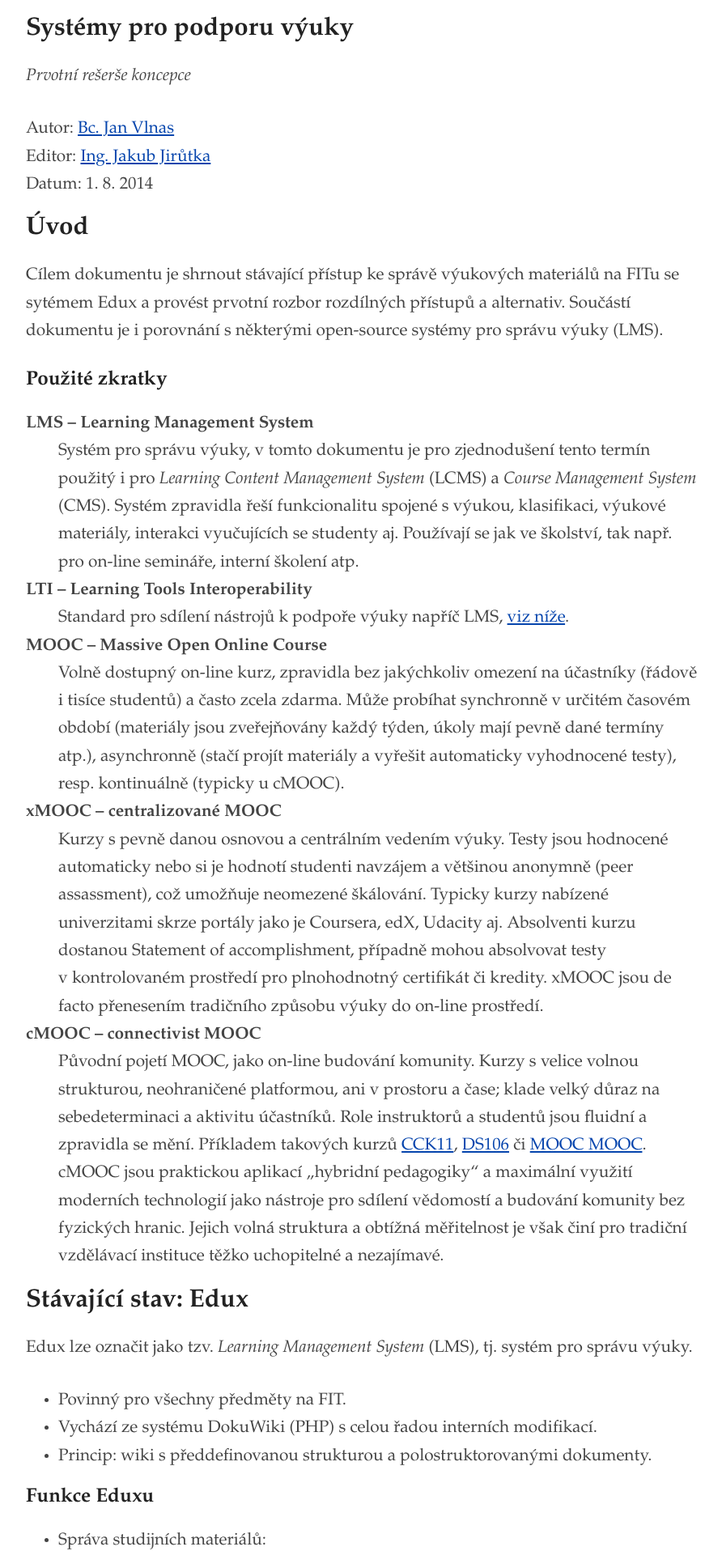
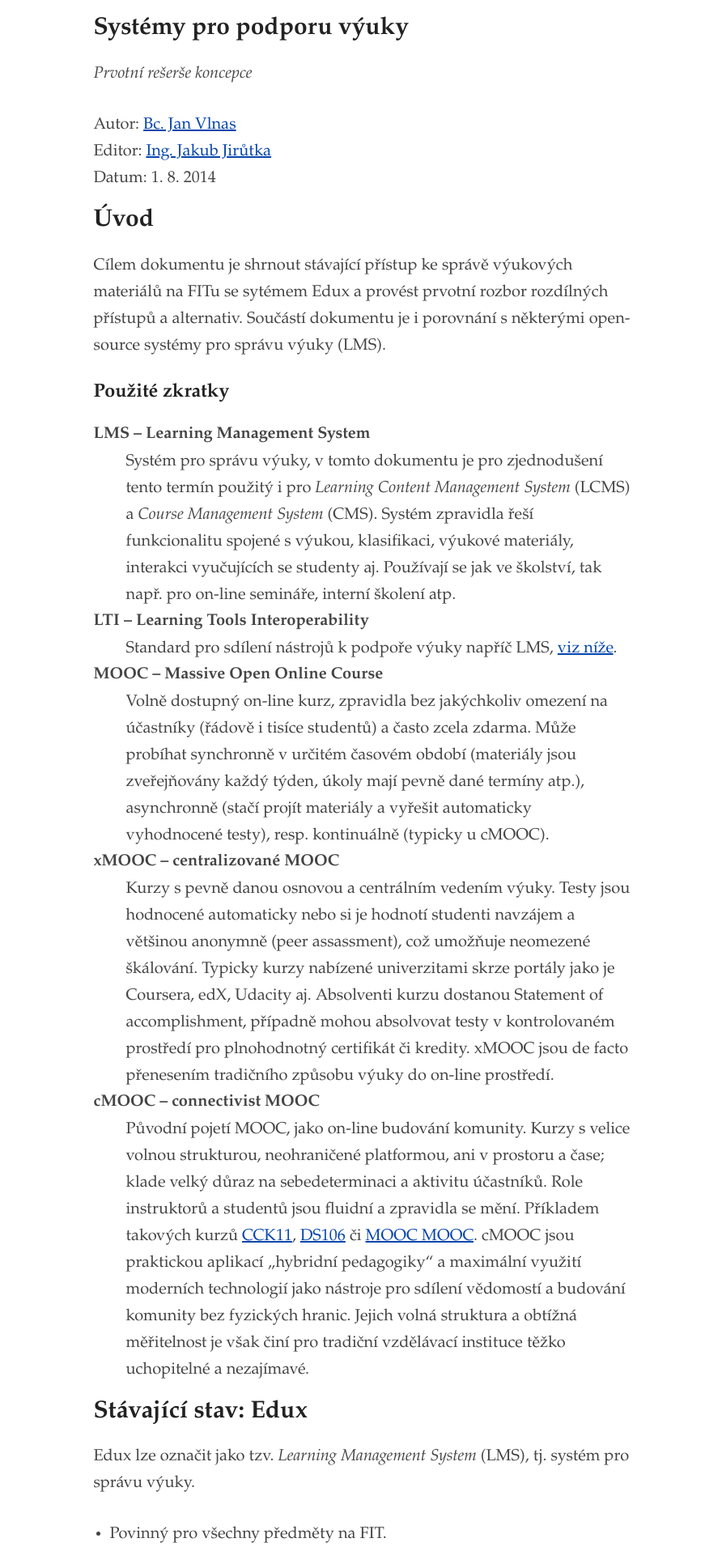
Before and after one commit to jnv/fit-reserse, a Jekyll site: the page built from _posts/2014-08-01-lms.md, in a window 1280 px wide. Shown: the top 1916 px of the page at 81% size, without its empty margins (192-1084 px from the left). Built offline with Jekyll 4.4.1, drawn with Linux system fonts in a browser that asks for light colours; some web fonts are replaced.

Commit message:
Allow figures to expand over the main content

```diff
--- a/_layouts/post.html
+++ b/_layouts/post.html
@@ -32,7 +32,6 @@
         <p class="post-published">
           Datum: <time class="post-date dt-published" datetime="{{ page.date | date: "%F %R" }}">{{ page.date | date: "%-d. %-m. %Y" }}</time>
         </p>
-
       </div>
     </header>
     <div class="e-content post-content">
--- a/stylesheets/main.scss
+++ b/stylesheets/main.scss
@@ -3,10 +3,12 @@
 @import "vars-typeplate";
 @import "typeplate";
 
+$max-width: 665px;
+$max-width-fig: 950px;
+
 body {
   margin: 0 auto;
   padding: 1em;
-  max-width: 40em;
 }
 
 a {
@@ -46,6 +48,15 @@
   max-width: 100%;
 }
 
+figure {
+  padding: 0;
+  margin: 0 0 $indent-val;
+}
+
+figure p {
+  margin: 0;
+}
+
 .inline-def {
   dt {
     float: left;
@@ -59,7 +70,7 @@
 
 @media screen and (min-width: 41em) {
   html {
-    font-size: 130%;
+    font-size: 125%;
   }
 }
 
@@ -80,3 +91,17 @@
 .post-attribution, .post-published {
   margin: 0;
 }
+
+.post-content, .post-header {
+  & > * {
+    max-width: $max-width;
+    margin-left: auto;
+    margin-right: auto;
+  }
+}
+
+.post-content {
+  & > figure {
+    max-width: $max-width-fig;
+  }
+}
```
